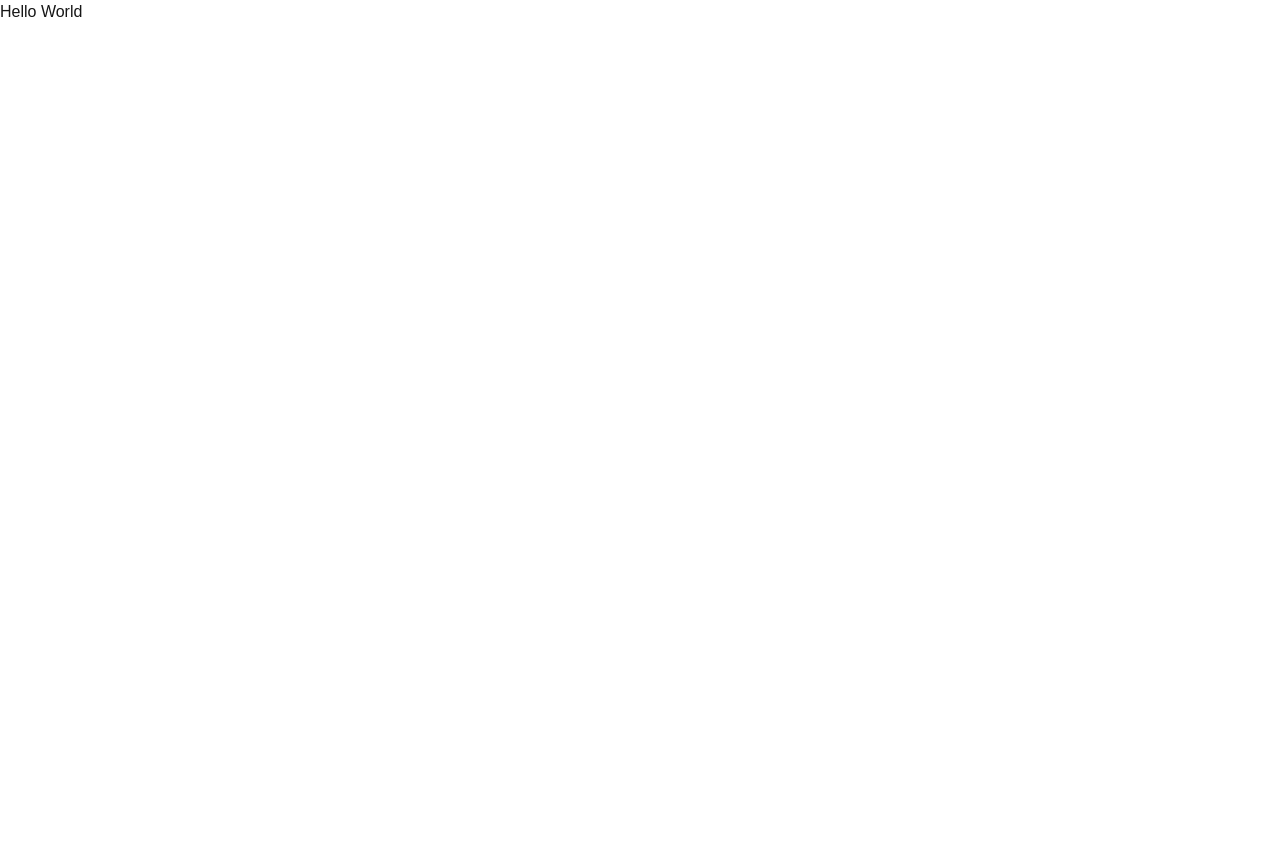
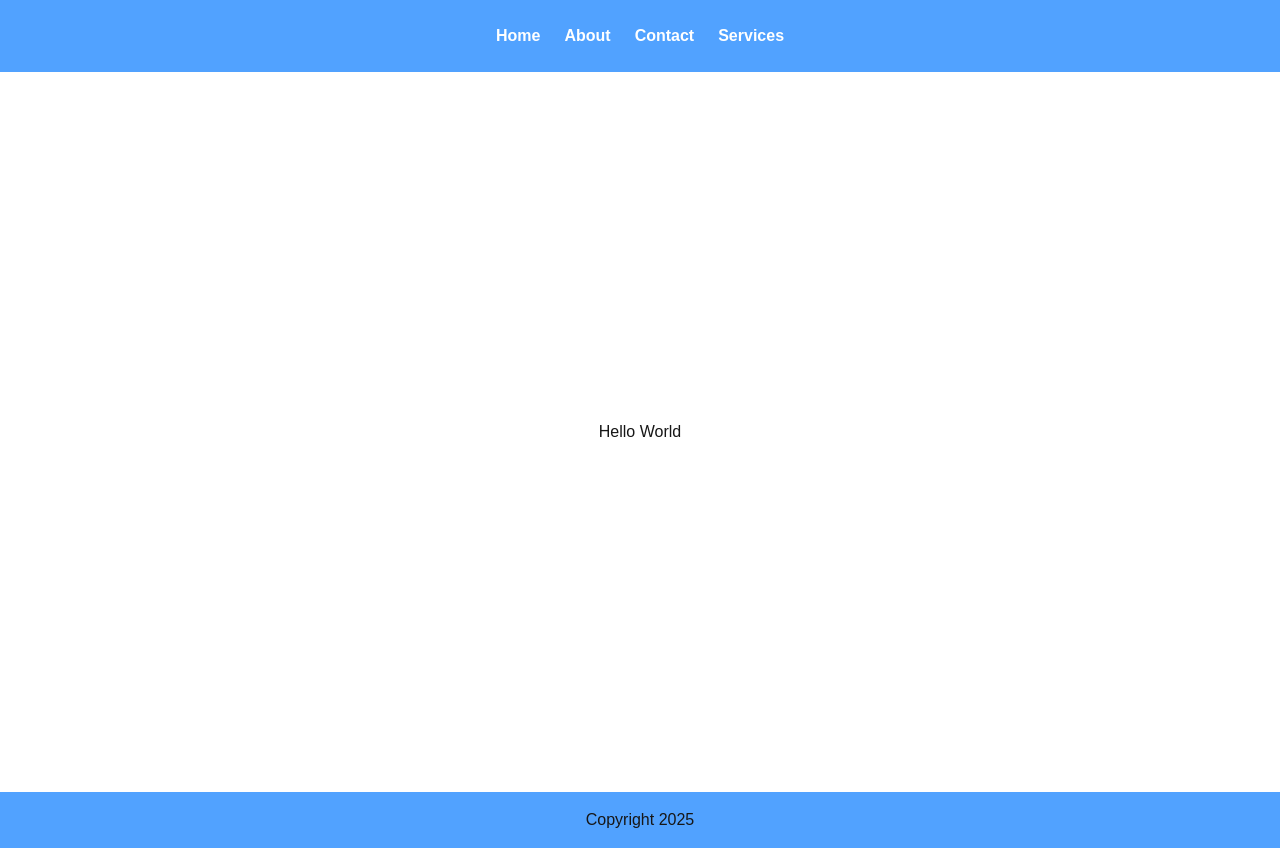
Before and after one commit to islamemon59/next.js-practice, a Next.js app: page / in a window 1280 px wide. Before the commit the page ends 800 px from the top, so only its background shows below. Built offline with nearby package versions, Linux system fonts and the light colour scheme.

Commit message:
nav and footer component added

```diff
--- /dev/null
+++ b/src/app/Components/Footer.jsx
@@ -0,0 +1,11 @@
+import React from "react";
+
+const Footer = () => {
+  return (
+    <footer className="w-full text-center bg-blue-400 py-4">
+      <p>Copyright 2025</p>
+    </footer>
+  );
+};
+
+export default Footer;
--- /dev/null
+++ b/src/app/Components/Navbar.jsx
@@ -0,0 +1,18 @@
+import React from "react";
+
+const Navbar = () => {
+  return (
+    <div>
+      <nav className="w-full py-6 bg-blue-400">
+        <ul className="flex justify-center gap-6 items-center font-bold text-white">
+          <li>Home</li>
+          <li>About</li>
+          <li>Contact</li>
+          <li>Services</li>
+        </ul>
+      </nav>
+    </div>
+  );
+};
+
+export default Navbar;
--- a/src/app/layout.js
+++ b/src/app/layout.js
@@ -1,5 +1,7 @@
 import { Geist, Geist_Mono } from "next/font/google";
 import "./globals.css";
+import Navbar from "./Components/Navbar";
+import Footer from "./Components/Footer";
 
 const geistSans = Geist({
   variable: "--font-geist-sans",
@@ -22,7 +24,11 @@ export default function RootLayout({ children }) {
       <body
         className={`${geistSans.variable} ${geistMono.variable} antialiased`}
       >
-        {children}
+        <Navbar />
+        <main className="min-h-[calc(100vh-80px)] place-items-center place-content-center">
+          {children}
+        </main>
+        <Footer/>
       </body>
     </html>
   );
--- a/src/app/page.js
+++ b/src/app/page.js
@@ -1,4 +1,3 @@
-import Image from "next/image";
 
 export default function Home() {
   return (
```
